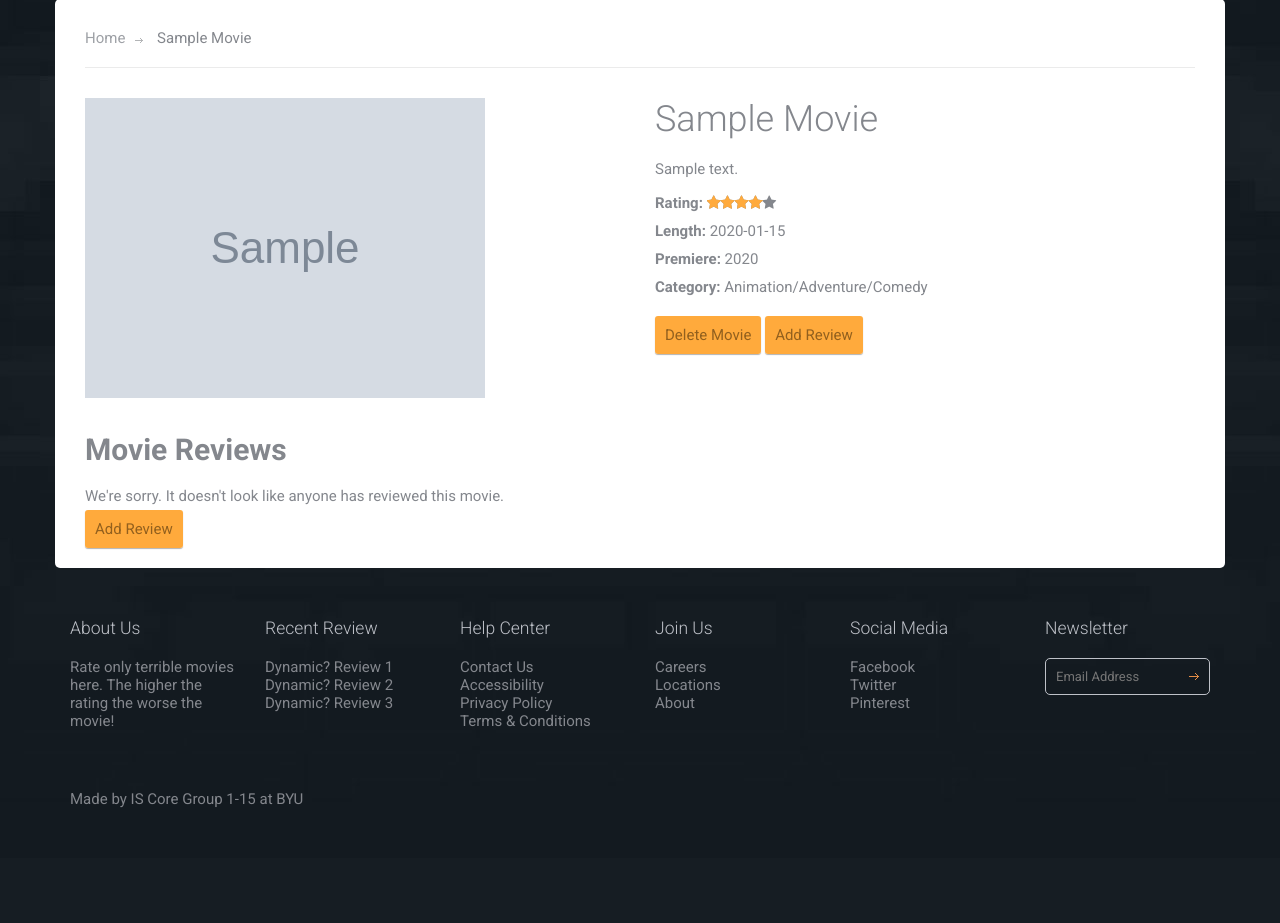
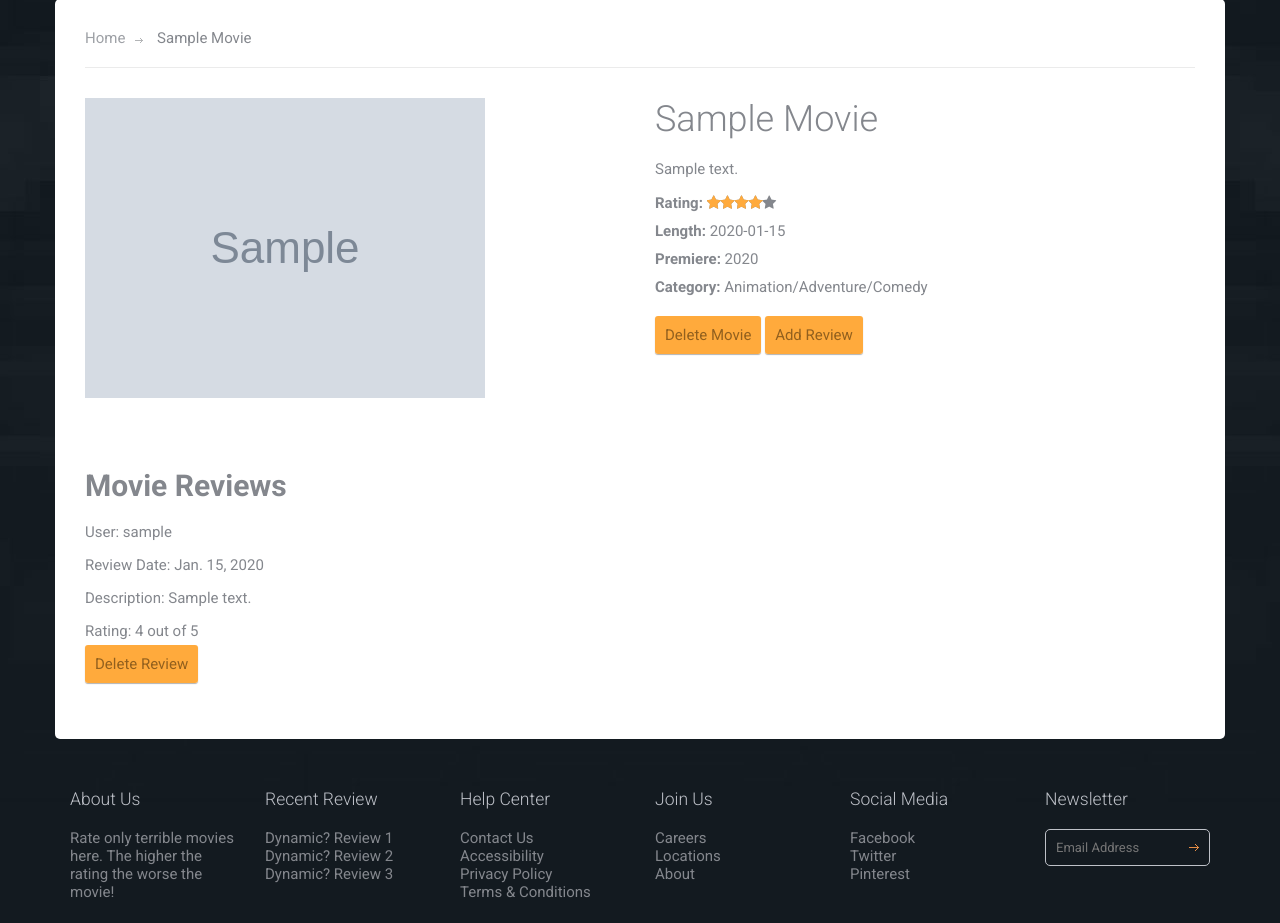
Before and after one commit to IS-Core-1-15/MovieReviewSite, a Django app: a page that uses templates/crudmovies/single.html in a window 1280 px wide. Shown: the part 254-1177 px from the top of the page. Before the commit the page ends 1061 px from the top, so only its background shows below. Run offline with Django 3.2, Linux system fonts and the light colour scheme; tables that the repository leaves empty hold one stand-in row (values such as "Sample post"); grey boxes marked "Sample" are stand-in pictures.

Commit message:
logic added for review displaying

```diff
--- a/crudmovies/views.py
+++ b/crudmovies/views.py
@@ -22,11 +22,11 @@ def indexPageView(request):
 
 def moviePageView(request, movieTitle, movieYear):
     movie = Movie.objects.filter(title=movieTitle, release_year=movieYear)
-    # reviews = Review.objects.filter(movie_id=movie[0].id)
+    reviews = Review.objects.filter(movie_id=movie[0].movie_id)
 
     context = {
         'movie': movie[0],
-        # 'reviews' : reviews
+        'reviews' : reviews,
     }
 
     return render(request, 'crudmovies/single.html', context)
@@ -111,8 +111,8 @@ def editReviewView(request):
 
 
 def deleteReviewView(request):
-    return HttpResponse('Delete Review')
 
+    return HttpResponse('This should delete the review')
 
 def editMoviePageView(Request):
     return HttpResponse('editMoviePageView')
--- a/templates/crudmovies/single.html
+++ b/templates/crudmovies/single.html
@@ -31,22 +31,26 @@
 			<a href="{% url "editReview" %}" class="button">Add Review</a>
 		</div>
 	</div> <!-- .row -->
+	<br><br>
 	<h1>Movie Reviews</h1>
 	<!--Need logic for displaying the following only when no reviews exist-->
+	{% if not reviews %}
 	<p>We're sorry. It doesn't look like anyone has reviewed this movie.</p>
 	<a href="{% url "editReview" %}" class="button">Add Review</a>
-
+	{% else %}
 	<div class="entry-content"> <!--TODO: Do we just get this from IMDB?-->
 		{% for review in reviews %}
 		<div class="">
-			<p>UserID: {{review.user_id}}</p>
-			<p>MovieID: {{review.movie_id}}</p>
+			<p>User: {{review.username}}</p>
 			<p>Review Date: {{review.review_date}}</p>
 			<p>Description: {{review.description}}</p>
-			<p>Rating: {{review.rating}}</p>
+			<p>Rating: {{review.rating}} out of 5</p>
+			<a href="{% url "deleteReview" %}" class="button">Delete Review</a>
 		</div>
+		<br><br>
 		{% endfor %}
 	</div>
+	{% endif %}
 	<div class="entry-content">
 
 	</div>
```
